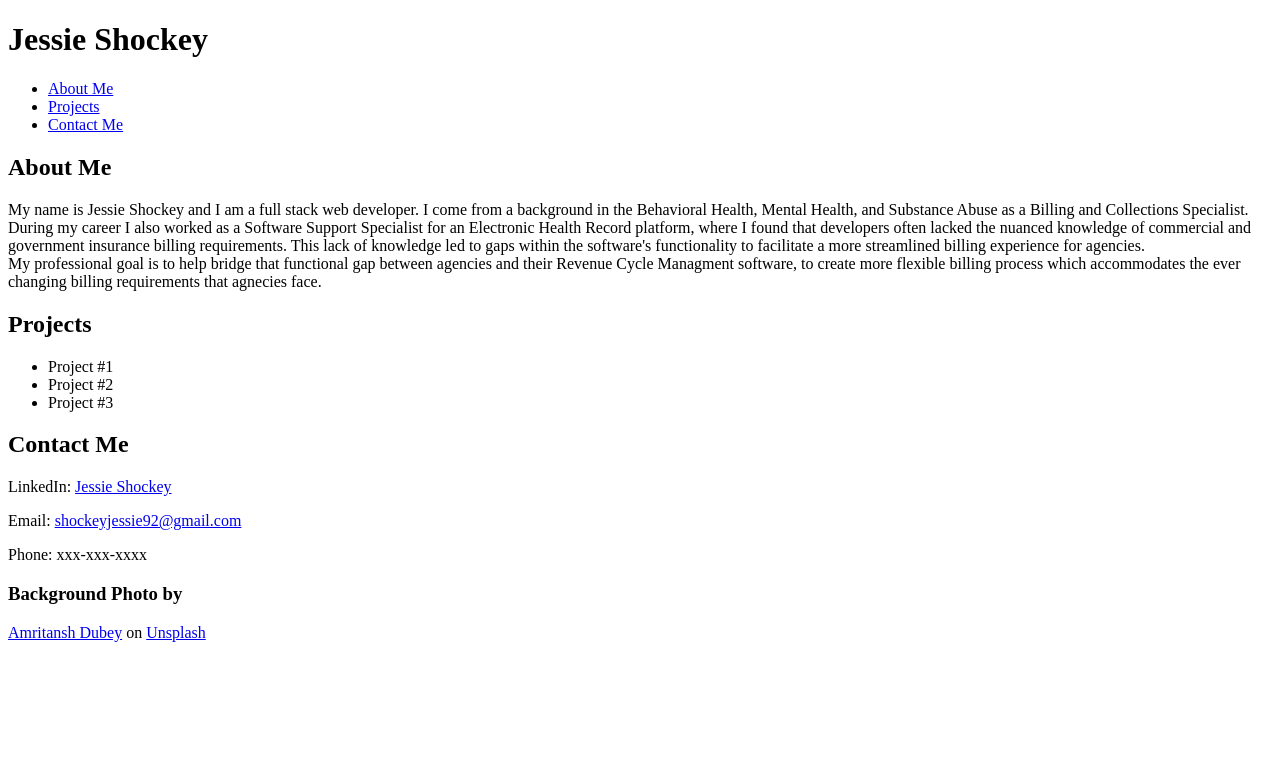
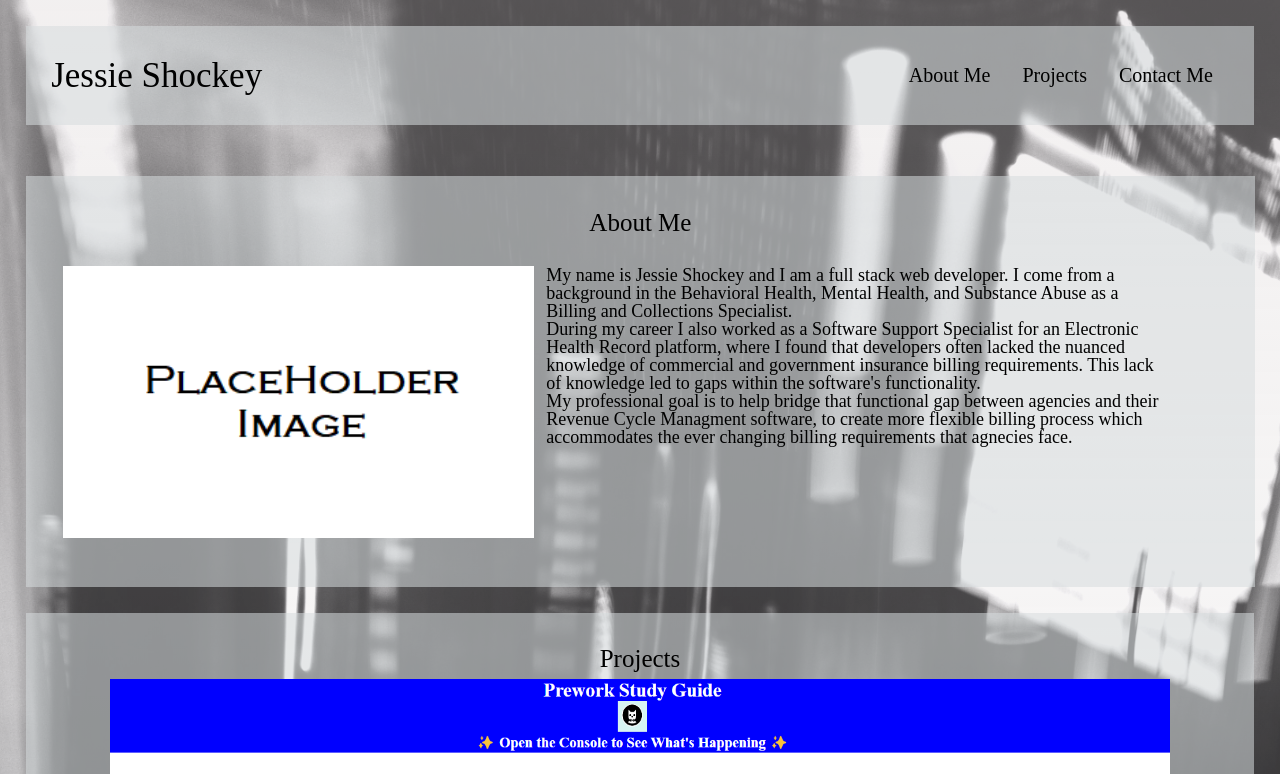
Before and after one commit to shockeyj9/02-Weekly-Challenge, a plain HTML site: page index.html in a window 1280 px wide. Shown: the top 774 px of the page. Drawn offline with Linux system fonts and the light colour scheme.

Commit message:
Added CSS styling, placeholder images, and updated some html

```diff
--- /dev/null
+++ b/assets/css/reset.css
@@ -0,0 +1,48 @@
+/* http://meyerweb.com/eric/tools/css/reset/
+   v2.0 | 20110126
+   License: none (public domain)
+*/
+
+html, body, div, span, applet, object, iframe,
+h1, h2, h3, h4, h5, h6, p, blockquote, pre,
+a, abbr, acronym, address, big, cite, code,
+del, dfn, em, img, ins, kbd, q, s, samp,
+small, strike, strong, sub, sup, tt, var,
+b, u, i, center,
+dl, dt, dd, ol, ul, li,
+fieldset, form, label, legend,
+table, caption, tbody, tfoot, thead, tr, th, td,
+article, aside, canvas, details, embed,
+figure, figcaption, footer, header, hgroup,
+menu, nav, output, ruby, section, summary,
+time, mark, audio, video {
+	margin: 0;
+	padding: 0;
+	border: 0;
+	font-size: 100%;
+	font: inherit;
+	vertical-align: baseline;
+}
+/* HTML5 display-role reset for older browsers */
+article, aside, details, figcaption, figure,
+footer, header, hgroup, menu, nav, section {
+	display: block;
+}
+body {
+	line-height: 1;
+}
+ol, ul {
+	list-style: none;
+}
+blockquote, q {
+	quotes: none;
+}
+blockquote:before, blockquote:after,
+q:before, q:after {
+	content: '';
+	content: none;
+}
+table {
+	border-collapse: collapse;
+	border-spacing: 0;
+}
--- a/assets/css/styles.css
+++ b/assets/css/styles.css
@@ -0,0 +1,126 @@
+
+/* Background Image */
+body {
+    background-image: linear-gradient(rgba(219, 209, 209, 0.333),rgba(221, 214, 214, 0)),url(../images/amritansh-dubey-unsplash-BG.jpg);
+    background-size: cover;
+    background-position: center;
+}
+
+/* Transparent text boxes */
+article, header{
+    background-color: rgba(216, 220, 223, 0.548);
+    margin: 2% 2%;
+    padding: 2% 2%;
+
+}
+p{
+    padding: 2% 5%;
+    font-size: 18px;
+}
+
+header{
+    display: grid;
+    align-items: center;
+    grid-template-columns: repeat(auto-fit, minmax(250px,1fr));
+}
+h1{
+    font-size: 35px;
+}
+
+/* Thank you W3Schools for the Responsive Topnav Example:
+https://www.w3schools.com/css/tryit.asp?filename=trycss_navbar_horizontal_responsive */
+
+
+/* Removes bullets from li elements */
+.nav-bar {
+    list-style-type: none;
+}
+/* puts nav bar on the right hand side */
+ .nav-bar li {
+    float: right;
+    font-size: 20px;
+
+}
+/* lines the options horizontally, centers the text and changes color to black */
+.nav-bar li a{
+    display: block;
+    text-align: center;
+    padding: 14px 16px;
+    text-decoration: none;
+    color: black;
+}
+
+
+h2{
+    text-align: center;
+    padding: 8px 16px;
+    font-size: 25px;
+}
+
+#about{
+margin-top: 4%;
+contain: content;
+}
+
+#about img{
+    float: left;
+    padding: 2% 1%;
+    width: 40%;
+    height: 40%;
+}
+
+#projects{
+    display: grid;
+    text-align: center;
+    grid-template-columns: 1fr 1fr;
+}
+#projects img{
+    width: 75%;
+    height: 75%;
+}
+
+#projects a:hover{
+cursor: pointer;
+opacity: 0.75;
+filter:blur(1px);
+
+}
+#first-project{
+    grid-column: span 2;
+}
+#first-project img{
+    width: 90%;
+    height: 90%;
+}
+
+#contact {
+    display: grid;
+    grid-template-columns: repeat(auto-fit, minmax(250px,1fr));
+    text-align: center;
+}
+footer{
+    text-align: center;
+    color: black;
+    background-color: rgba(216, 220, 223, 0.149);
+    margin: 2%;
+
+}
+footer a{
+    color: black;
+}
+
+@media screen and (max-width: 730px) {
+    h1 { text-align: center;}
+    .nav-bar li{float: none;}
+    #projects {
+        display: block;}
+    #projects img{
+        width: 45%;
+        height: 45%;}
+    #first-project img{
+        width: 90%;
+        height: 90%;}
+    #contact p{
+        text-align: center;
+    }
+}
--- a/index.html
+++ b/index.html
@@ -3,50 +3,61 @@
 <head>
     <meta charset="UTF-8">
     <meta name="viewport" content="width=device-width, initial-scale=1.0">
+    <link rel="stylesheet" href="./assets/css/reset.css">
+    <link rel="stylesheet" href="./assets/css/styles.css">
     <title>Jessie Shockey | Portfolio</title>
 </head>
 <body>
     <header>
-        <h1>Jessie Shockey</h1>
-        <nav>
-            <ul>
+        <h1 class="headd">Jessie Shockey</h1>
+        <nav >
+            <ul class="nav-bar">
+                <li><a href="#contact">Contact Me</a></li>
+                <li><a href="#projects">Projects</a></li>
                 <li><a href="#about">About Me</a></li>
-                <li><a href="#projects">Projects</a></li>
-                <li><a href="#contact">Contact Me</a></li>
             </ul>
         </nav>
     </header>
     <main>
-
-        <section class="about">
-            <article>
+        <section >
+            <article id="about">
                 <h2>About Me</h2>
-            <!-- <img src="" alt="Jessie Shockey web developer"> PROFILE PICTURE WILL GO HERE!!-->
+                <img src="./assets/images/placeholder-profile-pic.png" alt="Jessie Shockey web developer">
                 <p>My name is Jessie Shockey and I am a full stack web developer. I come from a background in the Behavioral Health, Mental Health, and Substance Abuse as a Billing
                 and Collections Specialist.<br>During my career I also worked as a Software Support Specialist for an Electronic Health Record platform,
                 where I found that developers often lacked the nuanced knowledge of commercial and government insurance billing requirements. This lack of knowledge led to
-                gaps within the software's functionality to facilitate a more streamlined billing experience for agencies.
+                gaps within the software's functionality.
                 <br>My professional goal is to help bridge that functional gap between agencies and their Revenue Cycle Managment software, to create more flexible billing process
                 which accommodates the ever changing billing requirements that agnecies face.
                 </p>
             </article>
         </section>
-        <section class="projects">
+        <section >
             <article>
             <h2>Projects</h2>
-            <ul>
-                <li>Project #1</li>
-                <li>Project #2</li>
-                <li>Project #3</li>
+                <ul id="projects">
+                    <li id="first-project">
+                        <a href="https://shockeyj9.github.io/prework-study-guide/">
+                            <img src="./assets/images/Prework Study Guide.png" alt="prework study guide">
+                    </a><p>Study Guide</p></li>
+
+                    <li><a href="#">
+                        <img src="./assets/images/coming-soon.png" alt="coming soon">
+                    </a><p>Project #2</p></li>
+
                 </ul>
             </article>
         </section>
-        <section class="contact">
+        <section>
+
             <article>
             <h2>Contact Me</h2>
+            <div id="contact">
                 <p>LinkedIn: <a href="https://www.linkedin.com/in/jessie-shockey-077676140/">Jessie Shockey</a></p>
                 <P>Email: <a href="mailto:shockeyjessie92@gmail.com">shockeyjessie92@gmail.com</a></P>
-            <p>Phone: xxx-xxx-xxxx</p> <!--Google Voice #-->
+                <p>Phone: <span>(720) 961-3970</span></p> <!--Google Voice #-->
+            </div>
+
             </article>
         </section>
     </main>
```
Also changed, not shown: assets/images/Prework Study Guide.png (added), assets/images/coming-soon.png (added), assets/images/placeholder-profile-pic.png (added). Lines whose indentation alone changed are shown as unchanged.
